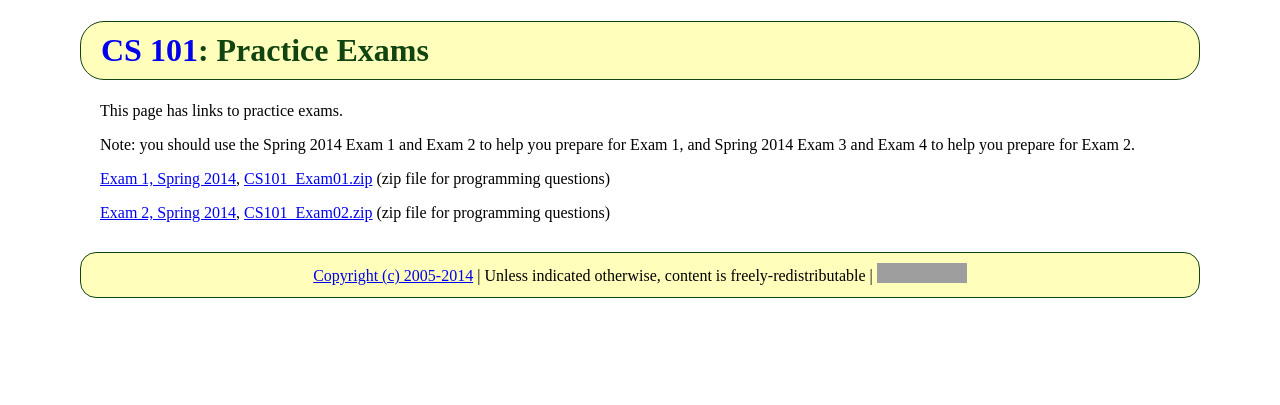
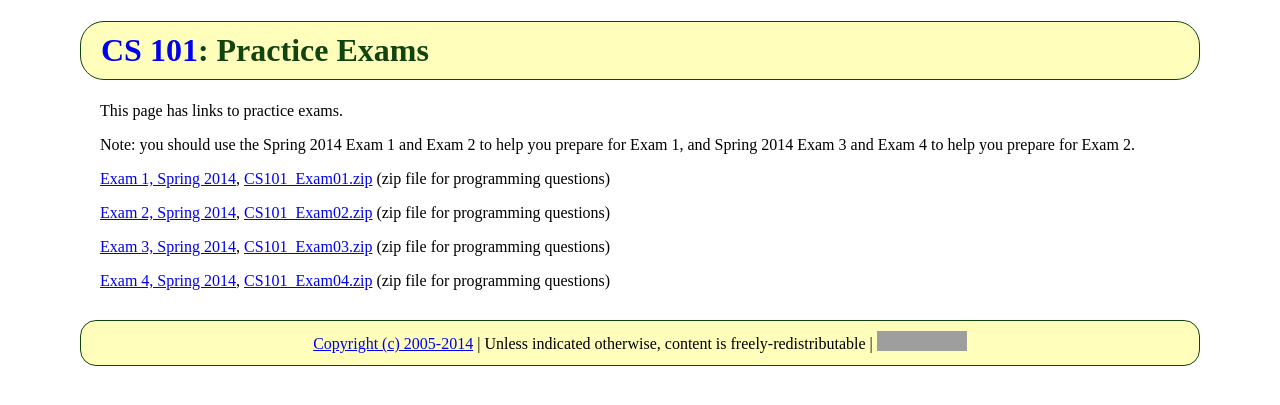
Before and after one commit to ycpcs/cs101-summer2014, a Jekyll site: the page built from practice/index.md, in a window 1280 px wide. Shown: the top 405 px of the page. Built offline with Jekyll 4.4.1, drawn with Linux system fonts in a browser that asks for light colours; Markdown is read by kramdown in place of the engine named in the settings; grey boxes are pictures that could not be loaded.

Commit message:
announce exam 2, practice exams

```diff
--- a/practice/index.md
+++ b/practice/index.md
@@ -10,3 +10,7 @@ Note: you should use the Spring 2014 Exam 1 and Exam 2 to help you prepare for E
 [Exam 1, Spring 2014](cs101-spring2014-exam01.pdf), [CS101\_Exam01.zip](CS101_Exam01.zip) (zip file for programming questions)
 
 [Exam 2, Spring 2014](cs101-spring2014-exam02.pdf), [CS101\_Exam02.zip](CS101_Exam02.zip) (zip file for programming questions)
+
+[Exam 3, Spring 2014](cs101-spring2014-exam03.pdf), [CS101\_Exam03.zip](CS101_Exam03.zip) (zip file for programming questions)
+
+[Exam 4, Spring 2014](cs101-spring2014-exam04.pdf), [CS101\_Exam04.zip](CS101_Exam04.zip) (zip file for programming questions)
```
Also changed, not shown: index.md (+1 -0 lines), 4 other files.
